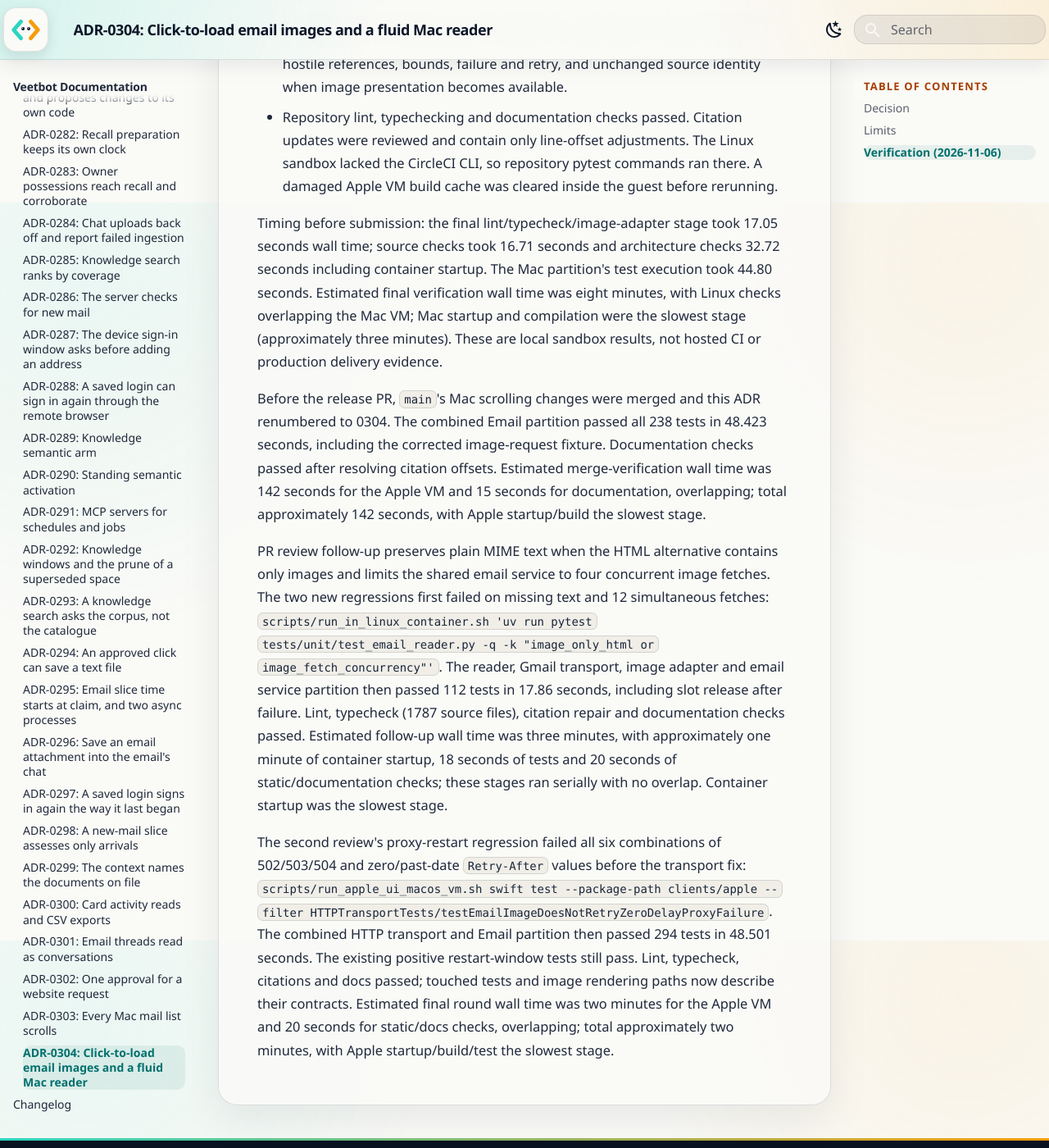
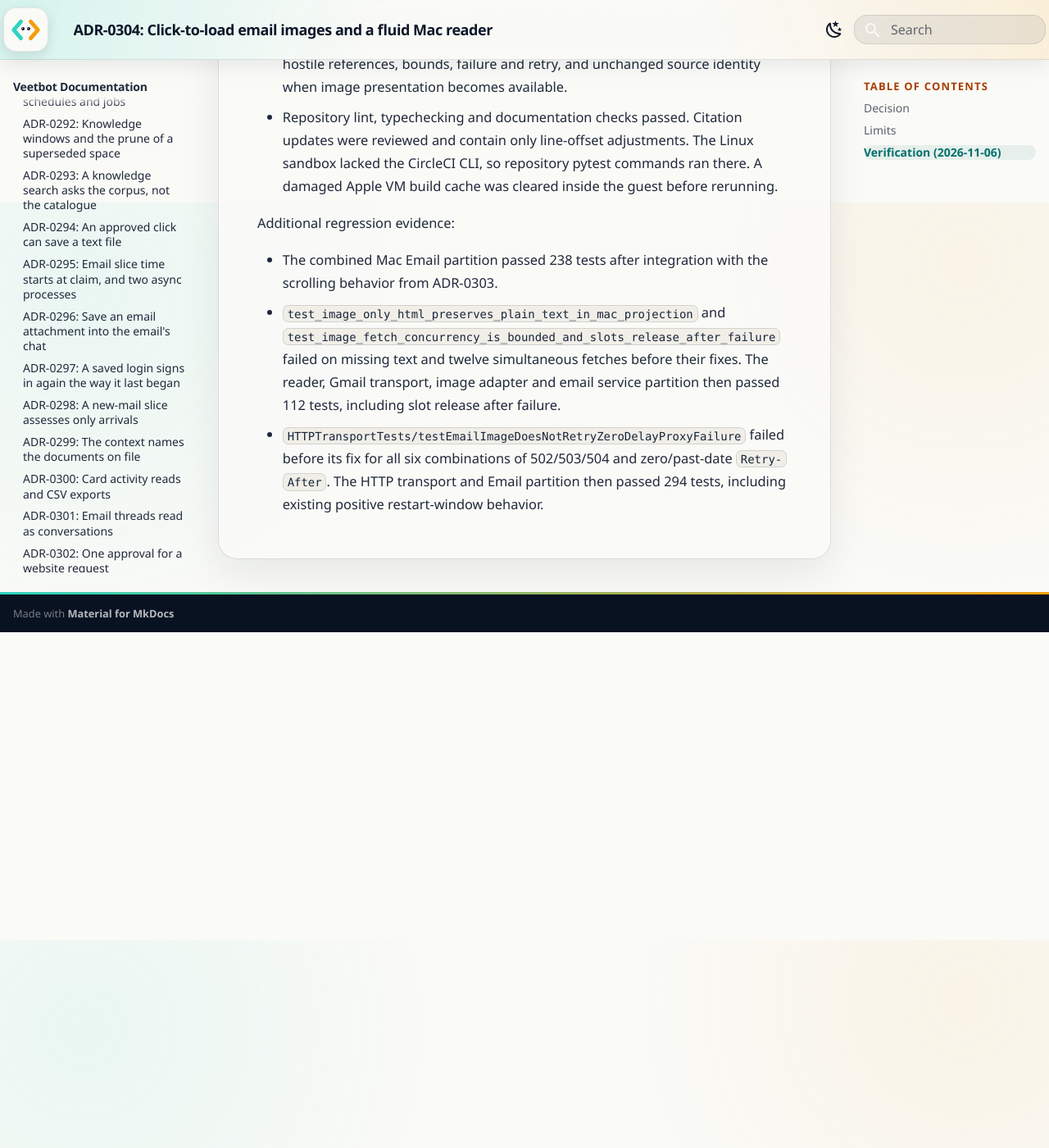
Before and after one commit to avitus/veetbot, an MkDocs documentation site: the page built from docs/adr/0304-email-inline-images-and-fluid-reader.md, in a window 1280 px wide and 1400 px high, scrolled down 2453 px. Shown: the whole window at 82% size. Built offline with MkDocs 1.6.1 and Material for MkDocs 9.7.7, drawn with Linux system fonts in a browser that asks for light colours.

Commit message:
Bound zero-delay restart retries and retain durable ADR evidence
Reading-Lane: A
Glen-Conversation: 01a1b312-bced-7292-813b-0738acac20d6

```diff
--- a/docs/adr/0304-email-inline-images-and-fluid-reader.md
+++ b/docs/adr/0304-email-inline-images-and-fluid-reader.md
@@ -82,38 +82,16 @@
   sandbox lacked the CircleCI CLI, so repository pytest commands ran there.
   A damaged Apple VM build cache was cleared inside the guest before rerunning.
 
-Timing before submission: the final lint/typecheck/image-adapter stage took
-17.05 seconds wall time; source checks took 16.71 seconds and architecture
-checks 32.72 seconds including container startup. The Mac partition's test
-execution took 44.80 seconds. Estimated final verification wall time was eight
-minutes, with Linux checks overlapping the Mac VM; Mac startup and compilation
-were the slowest stage (approximately three minutes). These are local sandbox
-results, not hosted CI or production delivery evidence.
+Additional regression evidence:
 
-Before the release PR, `main`'s Mac scrolling changes were merged and this ADR
-renumbered to 0304. The combined Email partition passed all 238 tests in 48.423
-seconds, including the corrected image-request fixture. Documentation checks
-passed after resolving citation offsets. Estimated merge-verification wall time
-was 142 seconds for the Apple VM and 15 seconds for documentation, overlapping;
-total approximately 142 seconds, with Apple startup/build the slowest stage.
-
-PR review follow-up preserves plain MIME text when the HTML alternative contains
-only images and limits the shared email service to four concurrent image fetches.
-The two new regressions first failed on missing text and 12 simultaneous fetches:
-`scripts/run_in_linux_container.sh 'uv run pytest tests/unit/test_email_reader.py -q -k "image_only_html or image_fetch_concurrency"'`.
-The reader, Gmail transport, image adapter and email service partition then passed
-112 tests in 17.86 seconds, including slot release after failure. Lint, typecheck
-(1787 source files), citation repair and documentation checks passed. Estimated
-follow-up wall time was three minutes, with approximately one minute of container
-startup, 18 seconds of tests and 20 seconds of static/documentation checks;
-these stages ran serially with no overlap. Container startup was the slowest stage.
-
-The second review's proxy-restart regression failed all six combinations of
-502/503/504 and zero/past-date `Retry-After` values before the transport fix:
-`scripts/run_apple_ui_macos_vm.sh swift test --package-path clients/apple --filter HTTPTransportTests/testEmailImageDoesNotRetryZeroDelayProxyFailure`.
-The combined HTTP transport and Email partition then passed 294 tests in 48.501
-seconds. The existing positive restart-window tests still pass. Lint, typecheck,
-citations and docs passed; touched tests and image rendering paths now describe
-their contracts. Estimated final round wall time was two minutes for the Apple
-VM and 20 seconds for static/docs checks, overlapping; total approximately two
-minutes, with Apple startup/build/test the slowest stage.
+- The combined Mac Email partition passed 238 tests after integration with the
+  scrolling behavior from ADR-0303.
+- `test_image_only_html_preserves_plain_text_in_mac_projection` and
+  `test_image_fetch_concurrency_is_bounded_and_slots_release_after_failure`
+  failed on missing text and twelve simultaneous fetches before their fixes.
+  The reader, Gmail transport, image adapter and email service partition then
+  passed 112 tests, including slot release after failure.
+- `HTTPTransportTests/testEmailImageDoesNotRetryZeroDelayProxyFailure` failed
+  before its fix for all six combinations of 502/503/504 and zero/past-date
+  `Retry-After`. The HTTP transport and Email partition then passed 294 tests,
+  including existing positive restart-window behavior.
```
Also changed, not shown: 2 other files.
